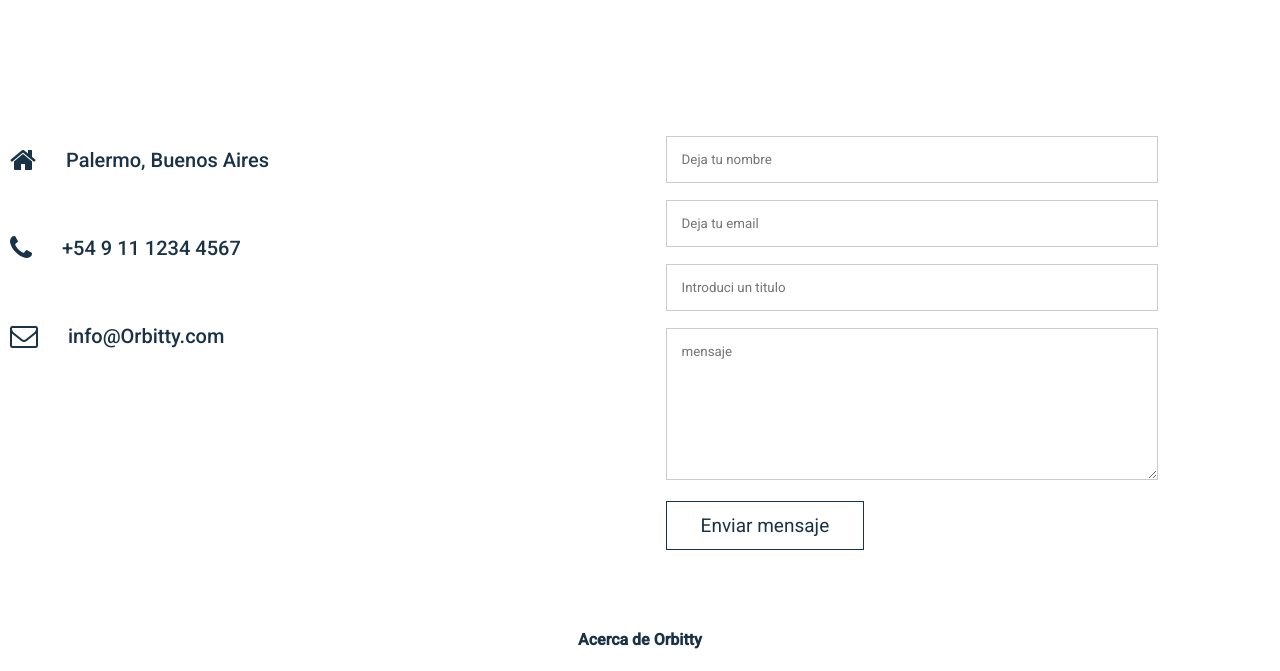
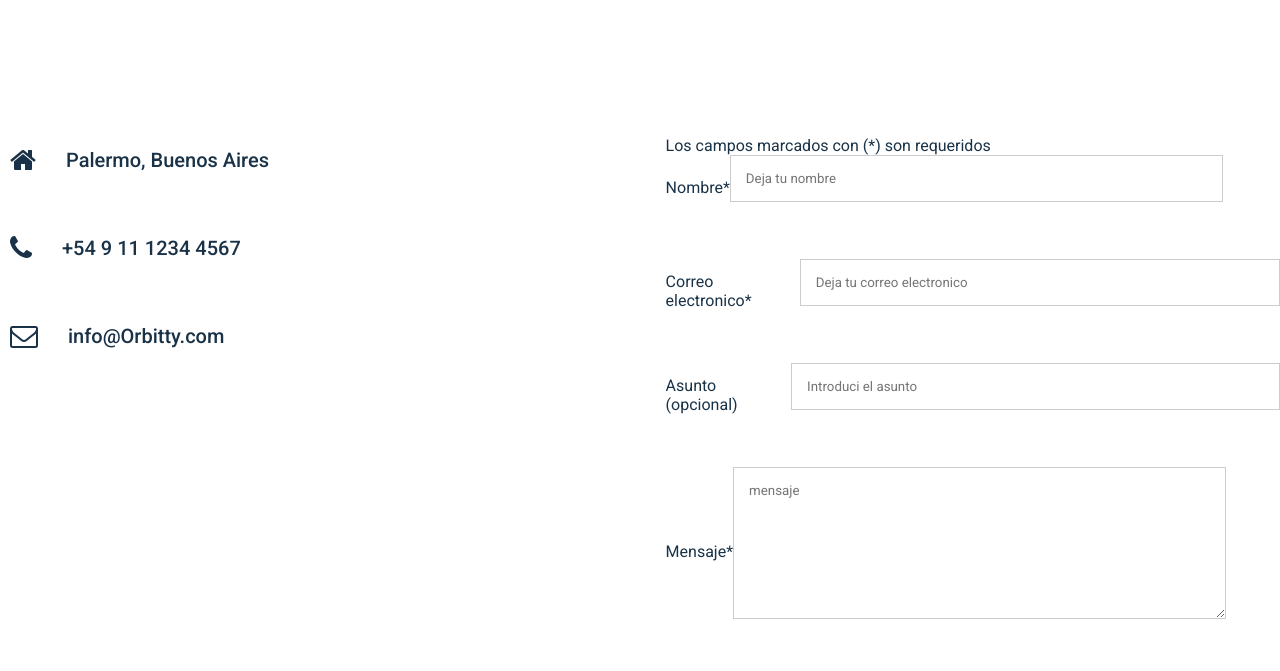
Before and after one commit to white-wine/orbitty, a website: page contacto.html in a window 1280 px wide. Shown: the part 1380-2051 px from the top of the page. Drawn offline with Linux system fonts and the light colour scheme.

Commit message:
add aria

```diff
--- a/contacto.html
+++ b/contacto.html
@@ -53,6 +53,7 @@
     </section>
     <!--Contacto-->
     <h1>Contacto</h1>
+    <!--Mapa-->
     <section class="ubicacion">
       <iframe
         src="https://www.google.com/maps/embed?pb=!1m18!1m12!1m3!1d52563.483211897306!2d-58.456035046877034!3d-34.57335767507688!2m3!1f0!2f0!3f0!3m2!1i1024!2i768!4f13.1!3m3!1m2!1s0x95bcb59c771eb933%3A0x6b3113b596d78c69!2sPalermo%2C%20CABA!5e0!3m2!1ses!2sar!4v1618895387636!5m2!1ses!2sar"
@@ -61,9 +62,10 @@
         style="border: 0"
         allowfullscreen=""
         loading="lazy"
+        title="mapa del barrio de palermo en buenos aires argentina"
       ></iframe>
     </section>
-
+    <!--Form-->
     <section class="contactanos">
       <div class="row">
         <div class="contact-col">
@@ -81,11 +83,52 @@
           </div>
         </div>
         <div class="contact-col">
+          <p aria-hidden="true">Los campos marcados con (*) son requeridos</p>
           <form action="">
-            <input type="text" placeholder="Deja tu nombre" required />
-            <input type="email" placeholder="Deja tu email" required />
-            <input type="text" placeholder="Introduci un titulo" required />
-            <textarea rows="8" placeholder="mensaje" required></textarea>
+            <div>
+              <label for="nombre"
+                >Nombre<span aria-hidden="true" class="star">*</span></label
+              >
+              <input
+                type="text"
+                placeholder="Deja tu nombre"
+                id="nombre"
+                required
+              />
+            </div>
+            <div>
+              <label for="correo"
+                >Correo electronico<span aria-hidden="true" class="star"
+                  >*</span
+                ></label
+              >
+              <input
+                type="email"
+                placeholder="Deja tu correo electronico"
+                id="correo"
+                required
+              />
+            </div>
+            <div>
+              <label for="asunto">Asunto (opcional) </label>
+              <input
+                type="text"
+                placeholder="Introduci el asunto"
+                id="asunto"
+                required
+              />
+            </div>
+            <div>
+              <label for="mensaje"
+                >Mensaje<span aria-hidden="true" class="star">*</span></label
+              >
+              <textarea
+                rows="8"
+                placeholder="mensaje"
+                id="mensaje"
+                required
+              ></textarea>
+            </div>
             <button type="submit" class="hero-btn blue-btn">
               Enviar mensaje
             </button>
```
Also changed, not shown: acerca.html (+9 -9 lines), historias.html (+4 -1 lines), css/style.css, 1 other file.
